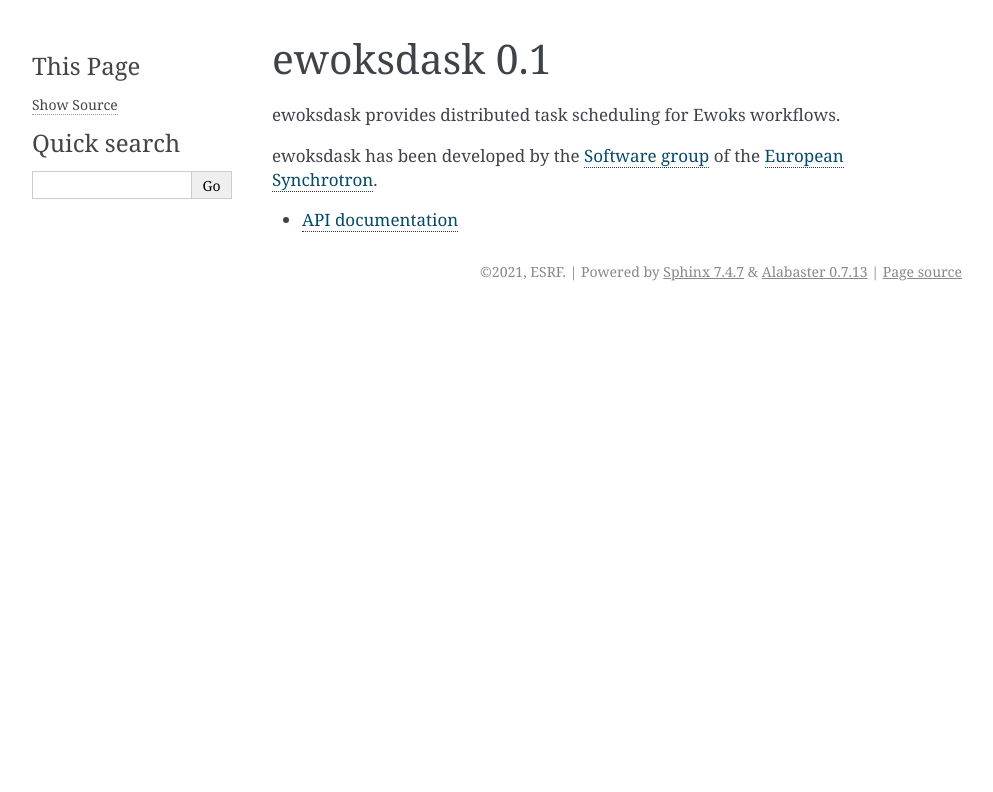
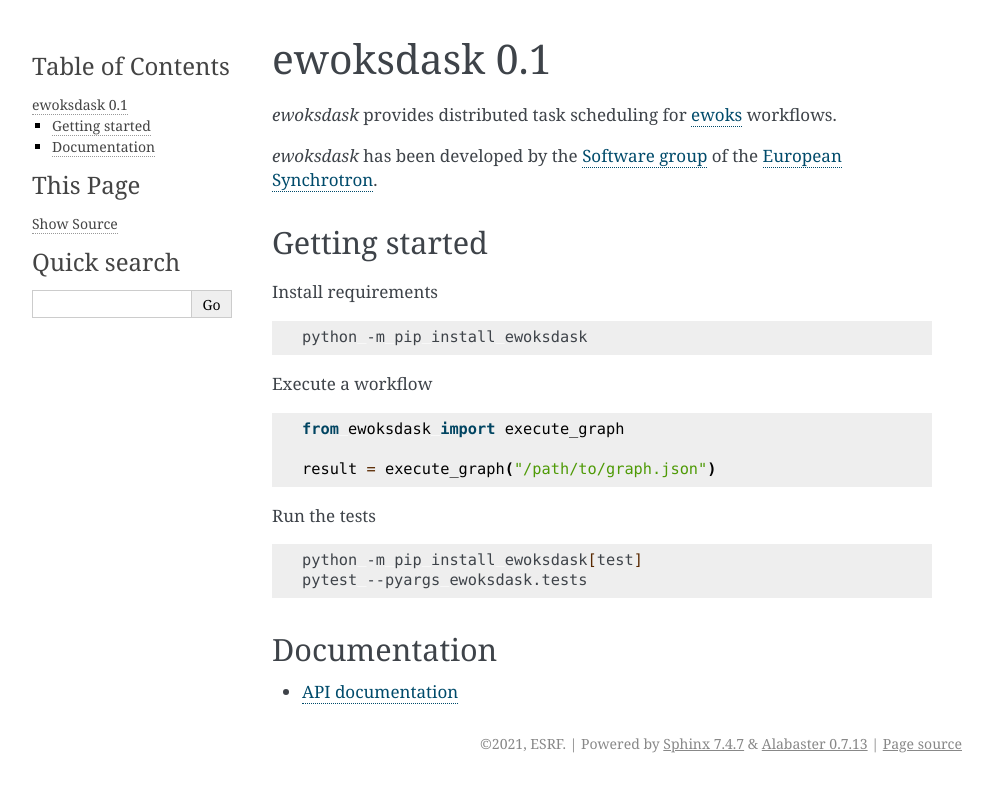
Before and after one commit to ewoks-kit/ewoksdask, a Sphinx documentation site: the page built from doc/index.rst, in a window 1280 px wide. Shown: the top 792 px of the page, without its empty margins (148-1141 px from the left). Built offline with Sphinx 7.4.7, drawn with Linux system fonts in a browser that asks for light colours.

Commit message:
improve docs

```diff
--- a/doc/conf.py
+++ b/doc/conf.py
@@ -10,6 +10,9 @@
 templates_path = ["_templates"]
 exclude_patterns = []
 
+autodoc_typehints = "description"
+autodoc_typehints_description_target = "all"
+
 html_theme = "alabaster"
 html_static_path = []
 
--- a/doc/index.rst
+++ b/doc/index.rst
@@ -1,9 +1,36 @@
 ewoksdask |release|
 ===================
 
-ewoksdask provides distributed task scheduling for Ewoks workflows.
+*ewoksdask* provides distributed task scheduling for `ewoks <https://ewoks.readthedocs.io/>`_ workflows.
 
-ewoksdask has been developed by the `Software group <http://www.esrf.eu/Instrumentation/software>`_ of the `European Synchrotron <https://www.esrf.eu/>`_.
+*ewoksdask* has been developed by the `Software group <http://www.esrf.eu/Instrumentation/software>`_ of the `European Synchrotron <https://www.esrf.eu/>`_.
+
+Getting started
+---------------
+
+Install requirements
+
+.. code:: bash
+
+    python -m pip install ewoksdask
+
+Execute a workflow
+
+.. code:: python
+
+    from ewoksdask import execute_graph
+
+    result = execute_graph("/path/to/graph.json")
+
+Run the tests
+
+.. code:: bash
+
+    python -m pip install ewoksdask[test]
+    pytest --pyargs ewoksdask.tests
+
+Documentation
+-------------
 
 .. toctree::
     :maxdepth: 2
```
Also changed, not shown: README.md (+2 -2 lines), 1 other file.
